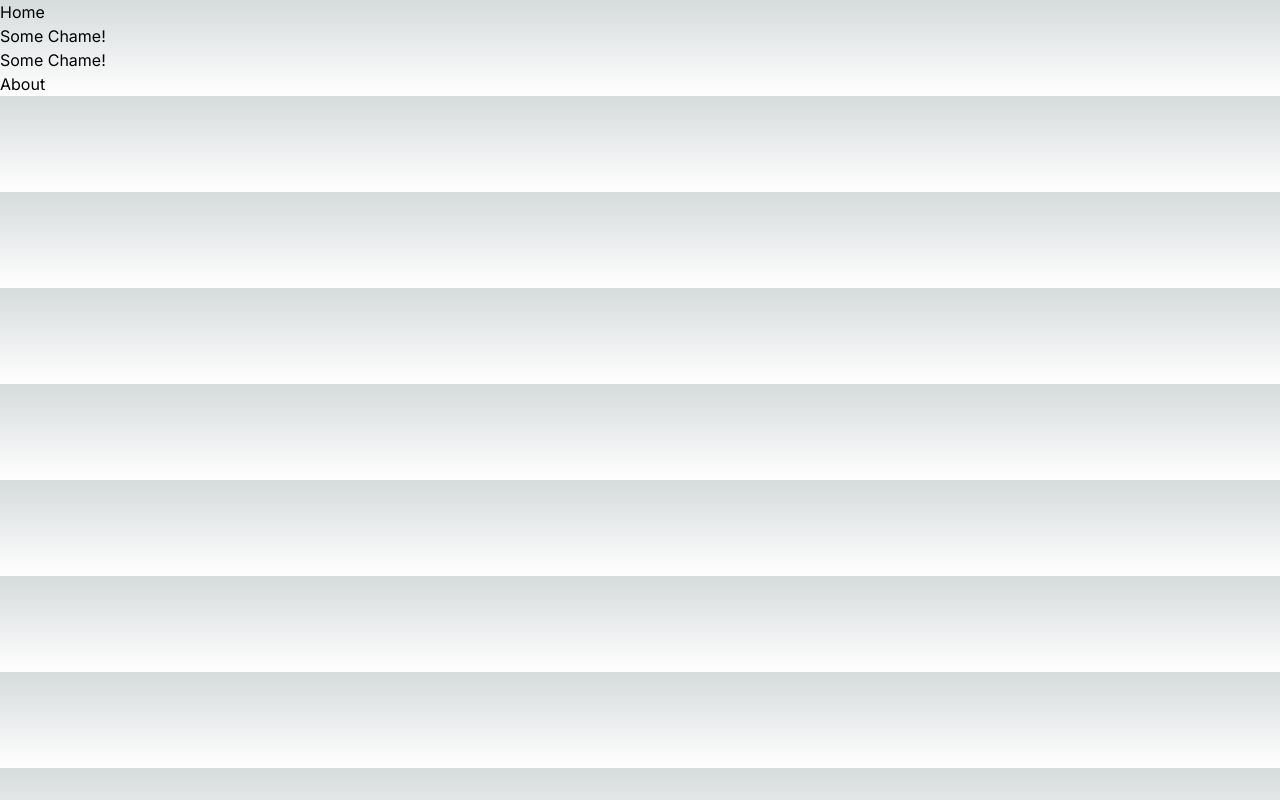
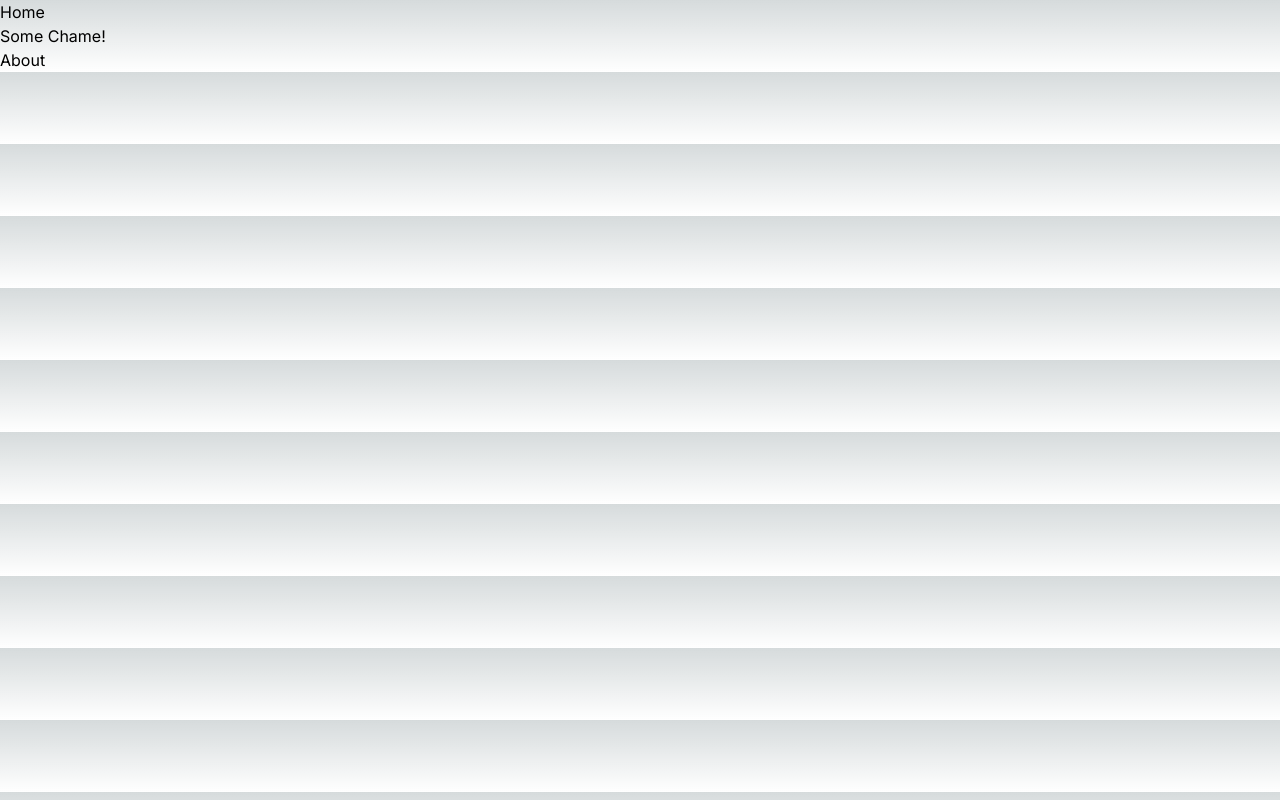
Before and after one commit to maxmichalek/my-app, a Next.js app: page / in a window 1280 px wide. Built offline with nearby package versions, Linux system fonts and the light colour scheme.

Commit message:
feat: update some feat

```diff
--- a/src/app/page.tsx
+++ b/src/app/page.tsx
@@ -6,7 +6,6 @@ export default function Page() {
       <h1>Home</h1>
       <h2>{process.env.ENVIRONMENT}</h2>
       <h3>Some Chame!</h3>
-      <h3>Some Chame!</h3>
       <Link href="/about">About</Link>
     </div>
   );
```
